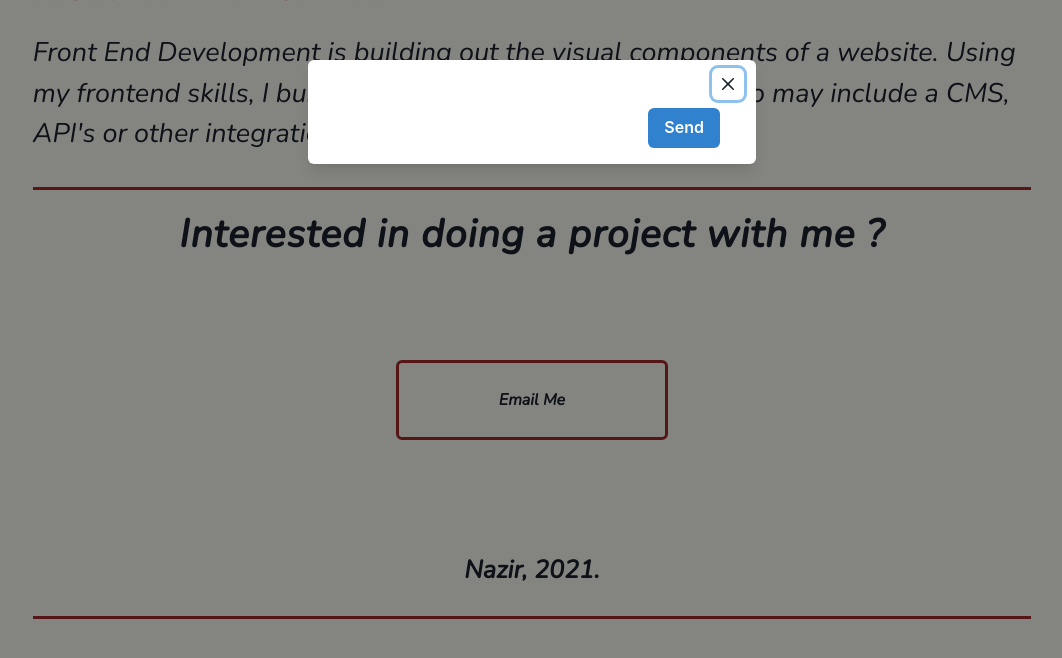
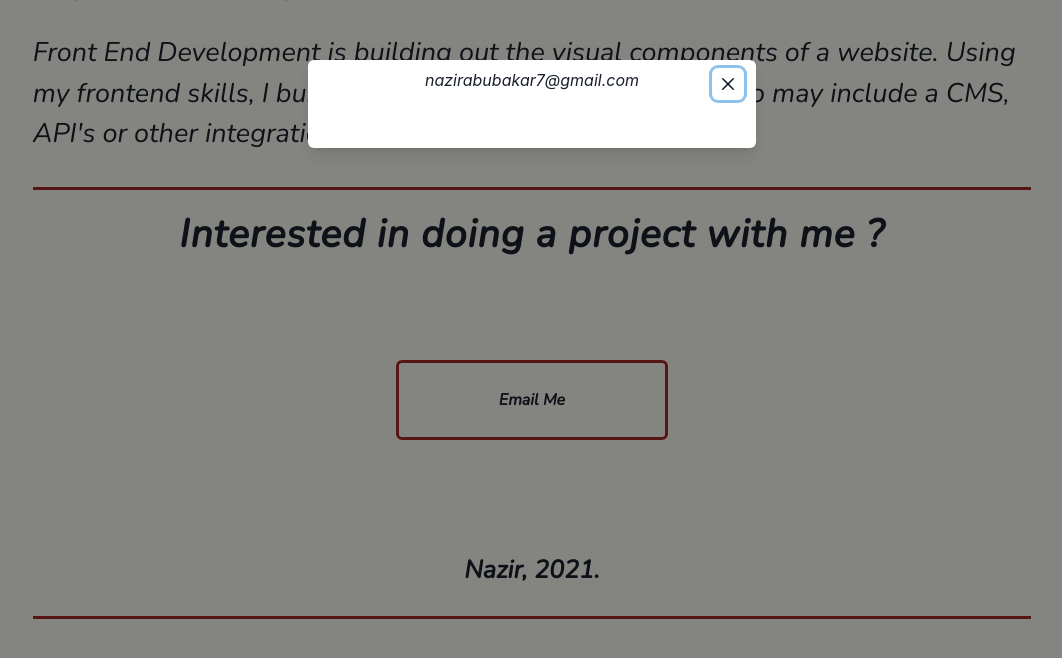
Before and after one commit to naziiriah/NazirAbubakar, a React (Create React App) app: page / in a window 1280 px wide. Both pictures are taken after a click on the button "Email Me". Shown: the part 1033-1691 px from the top of the page, without its empty margins (108-1170 px from the left). Built offline with nearby package versions, Linux system fonts and the light colour scheme.

Commit message:
updated email feature

```diff
--- a/src/components/Email.js
+++ b/src/components/Email.js
@@ -26,14 +26,12 @@ const EmailDisplay = () => {
               <ModalContent>
 
                 <ModalCloseButton />
-                <ModalBody pb={6}>
-
+                <ModalBody pb={6} margin="auto">
+                  <Box fontStyle="italic">nazirabubakar7@gmail.com</Box>
                 </ModalBody>
 
                 <ModalFooter>
-                  <Button colorScheme='blue' mr={3}>
-                    Send
-                  </Button>
+
                 </ModalFooter>
               </ModalContent>
             </Modal>
```
